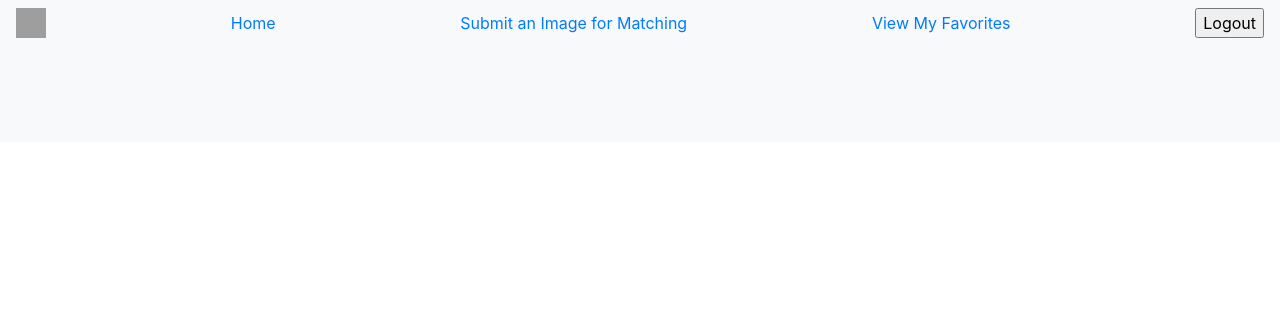
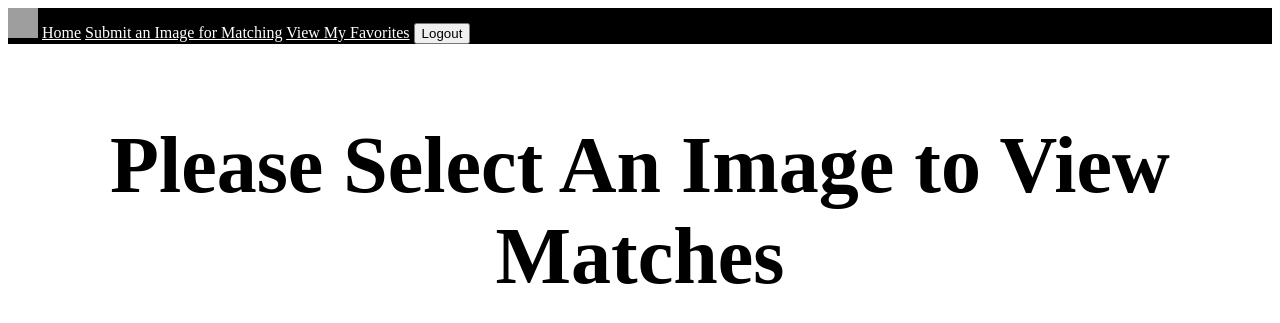
Before and after one commit to shirleyilenechan/Foundation_Project, a Flask app: template templates/display_user_images.html in a window 1280 px wide. Shown: the top 323 px of the page. Run offline with Flask 2, Linux system fonts and the light colour scheme; the template is opened without the code that fills it, so the values that code supplies are empty; some libraries are stand-ins or nearby versions; grey boxes are pictures that could not be loaded.

Commit message:
add html css bootstrap

```diff
--- a/Templates/base.html
+++ b/Templates/base.html
@@ -6,7 +6,8 @@
 {% endblock %}
 
 
-    <link rel="stylesheet" href="https://stackpath.bootstrapcdn.com/bootstrap/4.1.1/css/bootstrap.min.css" integrity="sha384-WskhaSGFgHYWDcbwN70/dfYBj47jz9qbsMId/iRN3ewGhXQFZCSftd1LZCfmhktB" crossorigin="anonymous">
+    <link rel="stylesheet"href="https://stackpath.bootstrapcdn.com/bootstrap/4.1.1/css/bootstrap.min.css"integrity="sha384-WskhaSGFgHYWDcbwN70/dfYBj47jz9qbsMId/iRN3ewGhXQFZCSftd1LZCfmhktB"crossorigin="anonymous">
+    <link href="static/styles.css">
 </head>
 
 <body>
@@ -15,8 +16,8 @@
   src="https://code.jquery.com/jquery-3.3.1.js"
   integrity="sha256-2Kok7MbOyxpgUVvAk/HJ2jigOSYS2auK4Pfzbm7uH60="
   crossorigin="anonymous"></script>
-    <script src="https://cdnjs.cloudflare.com/ajax/libs/popper.js/1.14.3/umd/popper.min.js" integrity="sha384-ZMP7rVo3mIykV+2+9J3UJ46jBk0WLaUAdn689aCwoqbBJiSnjAK/l8WvCWPIPm49" crossorigin="anonymous"></script>
-    <script src="https://stackpath.bootstrapcdn.com/bootstrap/4.1.1/js/bootstrap.min.js" integrity="sha384-smHYKdLADwkXOn1EmN1qk/HfnUcbVRZyYmZ4qpPea6sjB/pTJ0euyQp0Mk8ck+5T" crossorigin="anonymous"></script>
+    <script src="https://cdnjs.cloudflare.com/ajax/libs/popper.js/1.14.3/umd/popper.min.js"integrity="sha384-ZMP7rVo3mIykV+2+9J3UJ46jBk0WLaUAdn689aCwoqbBJiSnjAK/l8WvCWPIPm49"crossorigin="anonymous"></script>
+    <script src="https://stackpath.bootstrapcdn.com/bootstrap/4.1.1/js/bootstrap.min.js"integrity="sha384-smHYKdLADwkXOn1EmN1qk/HfnUcbVRZyYmZ4qpPea6sjB/pTJ0euyQp0Mk8ck+5T"crossorigin="anonymous"></script>
     {% block content %}
 
     {% endblock %}
--- a/templates/display_user_images.html
+++ b/templates/display_user_images.html
@@ -3,30 +3,42 @@
 
 
 {% block head %}
-<nav class="navbar navbar-light bg-light">
-    <img src="http://cdn.shopify.com/s/files/1/1533/1801/products/Foundation_Swatch_Main_grande.jpg?v=1523386872"width="30"height="30"alt="">
-  <a href="/home">Home</a>  <a href='/submit_image'>Submit an Image for Matching</a> <a href="/view_favorites">View My Favorites</a> <a href="/logout"> <input type="button"value="Logout"/> </a>
+<nav class="navbar navbar-dark"style="background-color:black">
+    <img src="https://lacedinleather.files.wordpress.com/2012/05/hfow_medium_2_beige_swatch.jpg"width="30"height="30"alt="">
+  <a href="/home"style="color:white">Home</a>  <a href='/submit_image'style="color:white">Submit an Image for Matching</a> <a href="/view_favorites"style="color:white">View My Favorites</a> <a href="/logout"> <input type="button"value="Logout"/> </a>
 </nav>
+
+<style>
+
+#myphotos {
+  width:100%;
+  height:400;
+  overflow-x:scroll;
+  overflow-y:hidden;
+  white-space:nowrap;
+}
+
+#myphotos a{
+  display:inline-block;
+  vertical-align:middle;
+}
+
+</style>
 
 {% endblock %}
 
 
 {% block content %}
 
-
-<div class="album py-5 bg-light">
-        <div class="container">
-
-          <div class="row">
-            {% for image in user_images %}
-            <div class="col-md-2">
-              <div class="card mb-4 box-shadow">
-                <a href="/display_matches/{{image.image_id}}"> <img width="200"name="user_image"type ="button"height="200"src="{{image.image_location[36:]}}"> </a>
-              </div>
-            </div>
-            {% endfor %}
-          </div>
-        </div>
+<h2 style="text-align:center;font-size:5em; margin-top:6%"> Please Select An Image to View Matches </h2>
+<div class="container-fluid">
+<div id="myphotos">
+{% for image in user_images %}
+    <a href="/display_matches/{{image.image_id}}"> <img style="width:400px; height:400px"src="{{image.image_location[36:]}}">
+    </a>
+{% endfor %}
+</div>
 </div>
 
+
 {% endblock %}
```
Also changed, not shown: Templates/login_form.html (+3 -4 lines), Templates/registration_form.html (+17 -5 lines), templates/display_brand.html (+20 -9 lines), templates/display_favorites.html (+6 -6 lines), templates/display_matches.html (+4 -4 lines), templates/homepage.html (+13 -9 lines), hfow_medium_2_beige_swatch.jpg (added).
